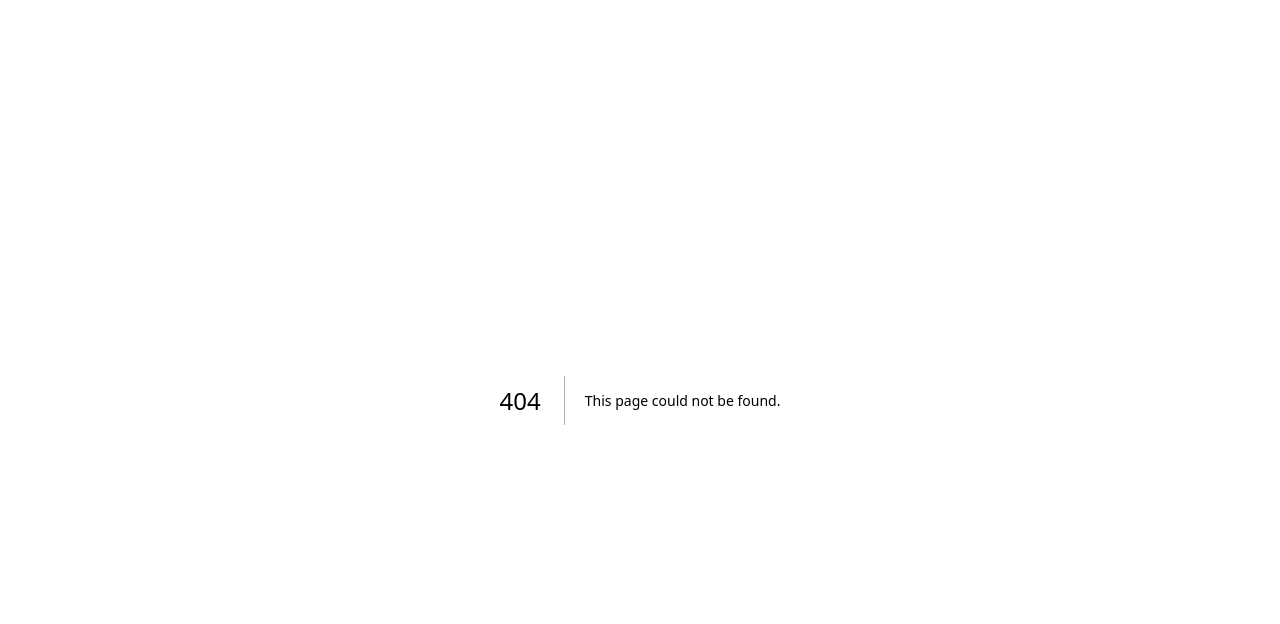
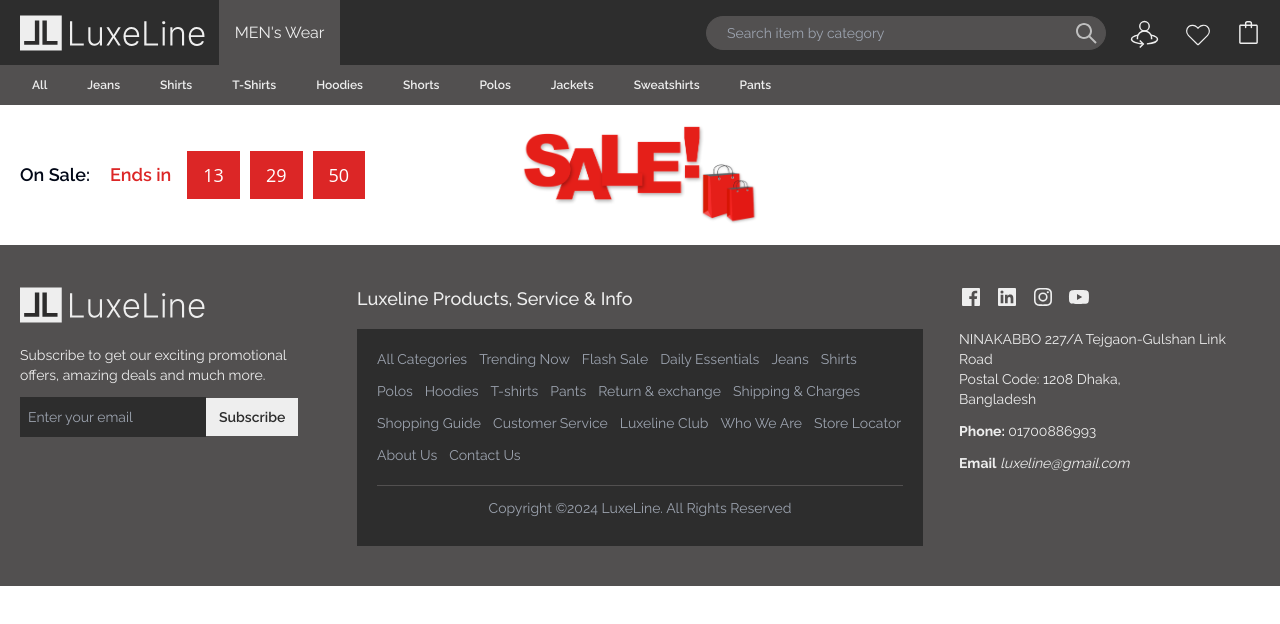
Before and after one commit to farjanaIslamNipa/luxeline-frontent, a Next.js app: page /flash-sale in a window 1280 px wide. Before the commit this address had no page. Shown: the top 624 px of the page. Built offline with nearby package versions, Linux system fonts and the light colour scheme.

Commit message:
Flash sale header section done

```diff
--- /dev/null
+++ b/src/app/(web)/flash-sale/page.tsx
@@ -0,0 +1,63 @@
+'use client'
+import {useEffect, useState} from "react";
+
+const FlashSale = () => {
+  const [remainingTime, setRemainingTime] = useState(calculateRemainingTime());
+
+  // Calculate the remaining time until the next day calculateRemain
+  function calculateRemainingTime() {
+    const now = new Date();
+    const tomorrow = new Date(now);
+    tomorrow.setDate(now.getDate() + 1);
+    tomorrow.setHours(0, 0, 0, 0); // Set time to 00:00:00 of the next day
+
+    const timeUntilNextDay = tomorrow.getTime() - now.getTime();
+    return timeUntilNextDay;
+  }
+
+  // Update remaining time every second
+  useEffect(() => {
+    const timerID = setInterval(() => {
+      setRemainingTime(calculateRemainingTime());
+    }, 1000);
+
+    // Cleanup interval on component unmount
+    return () => {
+      clearInterval(timerID);
+    };
+  }, []);
+
+  // Format remaining time into hours, minutes, and seconds
+  const formatTime = () => {
+    const hours = Math.floor((remainingTime / (1000 * 60 * 60)) % 24).toString().padStart(2, '0');
+    const minutes = Math.floor((remainingTime / (1000 * 60)) % 60).toString().padStart(2, '0');
+    const seconds = Math.floor((remainingTime / 1000) % 60).toString().padStart(2, '0');
+    return {
+      hours,
+      minutes,
+      seconds
+    }
+  };
+  return (
+    <div className="relative pt-0 md:pt-5 pb-8 md:pb-5">
+      <div className="flash-sale-bg">
+        <div className="custom-container h-full">
+          <div className="flex items-center h-full">
+            <div className="font-semibold text-base sm:text-lg">On Sale: </div>
+            <div className="pl-2 sm:pl-5 text-base sm:text-lg font-semibold text-red-600">Ends in</div>
+            <div className="ml-2 sm:ml-4 flex items-center gap-x-2 sm:gap-x-[10px]">
+              <div className="number-font bg-red-600 text-white font-medium py-2 sm:py-[10px] px-3 sm:px-4 text-base sm:text-lg">{formatTime().hours}</div>
+              <div className="number-font bg-red-600 text-white font-medium py-2 sm:py-[10px] px-3 sm:px-4 text-base sm:text-lg">{formatTime().minutes}</div>
+              <div className="number-font bg-red-600 text-white font-medium py-2 sm:py-[10px] px-3 sm:px-4 text-base sm:text-lg">{formatTime().seconds}</div>
+            </div>
+          </div>
+        </div>
+      </div>
+      <div className="bg-white shadow-md">
+
+      </div>
+    </div>
+  );
+};
+
+export default FlashSale;
--- a/src/app/globals.css
+++ b/src/app/globals.css
@@ -1,6 +1,8 @@
 @tailwind base;
 @tailwind components;
 @tailwind utilities;
+
+@import url('https://fonts.googleapis.com/css2?family=Open+Sans:ital,wght@0,300..800;1,300..800&display=swap');
 
 @layer base {
   :root {
@@ -71,6 +73,10 @@
   color: #2D2D2D;
 }
 
+.number-font {
+  font-family: "Open Sans", sans-serif;
+}
+
 @layer base {
   * {
     @apply border-border;
@@ -80,6 +86,9 @@
   }
 }
 
+a{
+  transition: all 0.3s ease-in-out;
+}
 textarea {
   resize: none;
 }
@@ -163,3 +172,22 @@
 .trending-product-card {
   @apply bg-brandLighter
 }
+.flash-sale-bg{
+  background-image: url('../assets//general/flash-sale.png');
+  background-repeat: no-repeat;
+  background-position: center center;
+  background-size: contain;
+  height: 100px;
+}
+
+@media(max-width:1023px){
+  .flash-sale-bg{
+    background-position: right 30px center;
+  }
+}
+@media(max-width:650px){
+  .flash-sale-bg{
+    background-image: none;
+    height: auto;
+  }
+}
--- a/src/assets/index.ts
+++ b/src/assets/index.ts
@@ -32,6 +32,7 @@
     sale4: require('./home/flash-4.jpg'),
     sale5: require('./home/flash-5.jpg'),
     sale6: require('./home/flash-6.jpg'),
+    flashSale: require('./general/flash-sale.png'),
   }
 };
 
--- a/src/components/home/FlashSale.tsx
+++ b/src/components/home/FlashSale.tsx
@@ -8,7 +8,7 @@
     <div className="custom-container mt-10 md:mt-14 ">
       <div className="flex justify-between items-end">
         <h4 className="section-title">Flash Sale</h4>
-        <Link href="/flash-sale" className="bg-brand text-brandLighter px-4 py-2 rounded-full text-sm">View All</Link>
+        <Link href="/flash-sale" className="bg-brand text-brandLighter px-4 py-2 rounded-full text-sm hover:opacity-85">View All</Link>
       </div>
       <div className="mt-5 grid grid-cols-1 xs:grid-cols-2 md:grid-cols-4 gap-3">
         <div className="flash-sale-card flex flex-col justify-between p-1 relative">
```
Also changed, not shown: src/assets/general/flash-sale.png (added).
